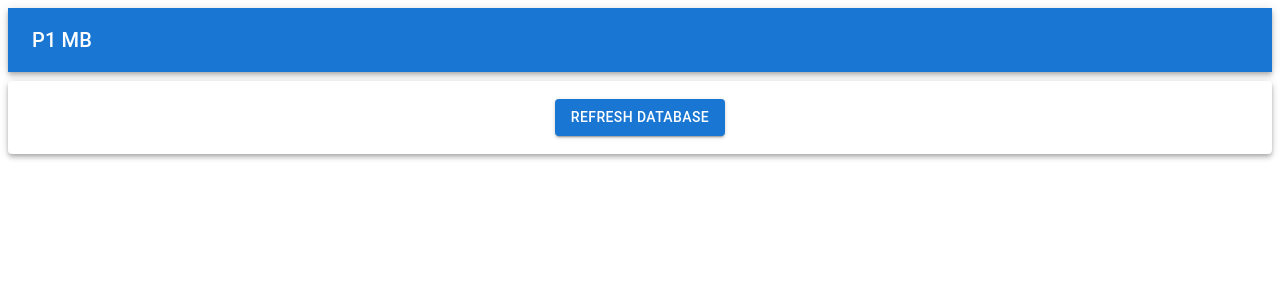
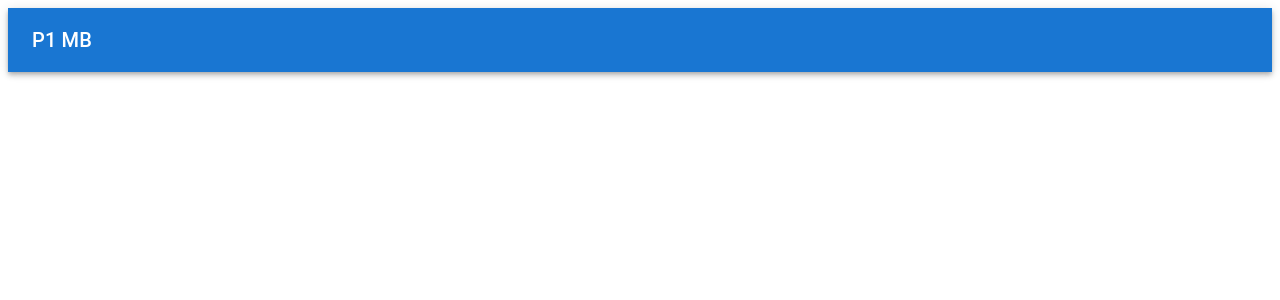
Before and after one commit to MannyBagheri/Travel-Advisories, a React (Vite) app: page / in a window 1280 px wide. Shown: the top 300 px of the page. Built offline with nearby package versions, Linux system fonts and the light colour scheme; some icons are missing.

Commit message:
Adds the Refresh Database menu option

```diff
--- a/src/App.jsx
+++ b/src/App.jsx
@@ -1,14 +1,11 @@
 import { useState } from "react";
 
 import {
-  Paper,
-  Button,
   Snackbar
 } from "@mui/material";
 
 import "./App.css";
 
-import * as api from './util/api.js'
 
 import Header from "./components/Header.jsx";
 
@@ -23,27 +20,8 @@ function App() {
     setSnackbarVisible(true);
   }
 
-  let refreshDatabase = async () => {
-    try {
-      let result = await api.util.refreshDatabase();
-      if (result.ok) {
-        openSnackbar('Database refreshed');
-        let alerts = await api.alerts.getSearchData();
-        openSnackbar(`${alerts.length} alerts loaded`);
-      }
-    }
-    catch (e) {
-      console.error(e.message);
-      openSnackbar(e.message);
-    }
-  }
-
   return (<>
-    <Header appTitle='P1 MB'/>
-
-    <Paper elevation={4} sx={{ marginTop: "0.5em", padding: "1em" }}>
-      <Button variant="contained" onClick={refreshDatabase} >Refresh Database</Button>
-    </Paper>
+    <Header appTitle='P1 MB' log ={openSnackbar}/>
 
     <Snackbar
       open={snackbarVisible}
--- a/src/components/Header.jsx
+++ b/src/components/Header.jsx
@@ -11,9 +11,25 @@ import {
 
 import MenuIcon from "@mui/icons-material/Menu";
 
+import * as api from "../util/api"
+
 const Header = (props) => {
 
 const [anchor, setAnchor] = useState(null);
+
+  let refreshDatabase = async () => {
+    try {
+      let result = await api.util.refreshDatabase();
+      if (result.ok) {
+        props.log('Database refreshed');
+        // window.location.reload(); // For later: forces a page refresh
+      }
+    }
+    catch (e) {
+      console.error(e.message);
+      props.log(e.message);
+    }
+  }
 
   return (<>
     <AppBar position="sticky">
@@ -26,7 +42,12 @@ const [anchor, setAnchor] = useState(null);
           <MenuIcon />
         </IconButton>
         <Menu anchorEl={anchor} open={Boolean(anchor)} onClose={() => setAnchor(null)}>
-          <MenuItem>Refresh Database</MenuItem>
+            <MenuItem onClick={
+                async () => {
+                    setAnchor(null);
+                    await refreshDatabase();
+                }
+            }>Refresh Database</MenuItem>
         </Menu>
 
       </Toolbar >
```
